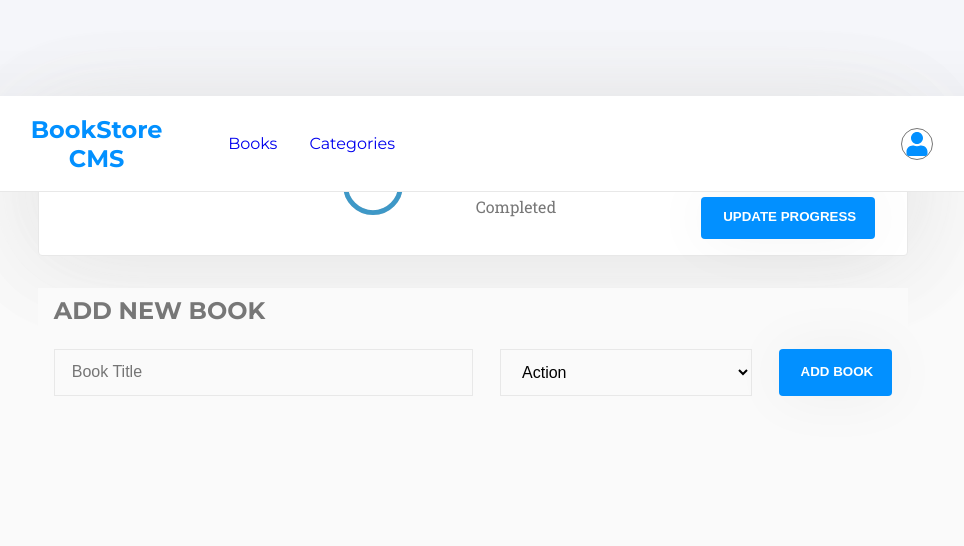
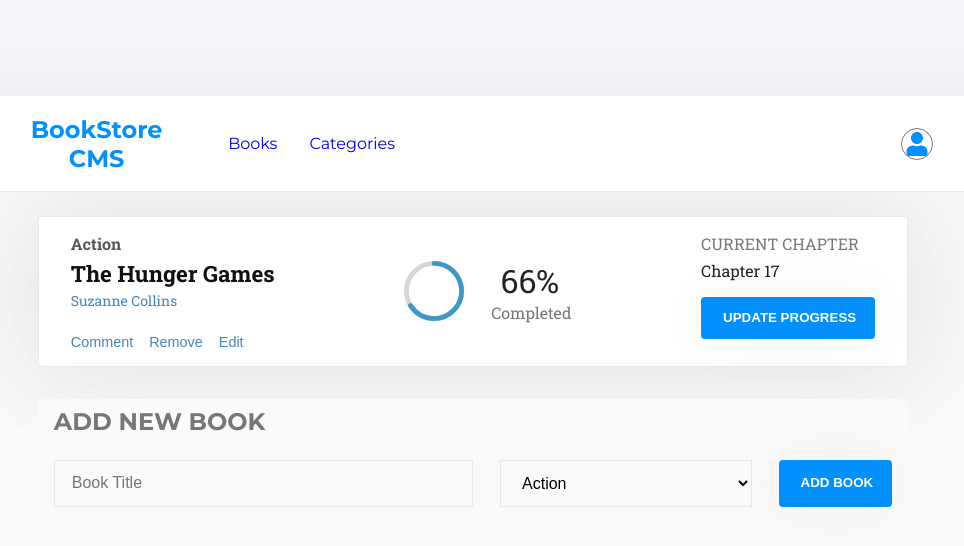
Before and after one commit to mengiefen/book-store-react-redux, a React (Create React App) app: page / in a window 1280 px wide. Shown: the top 546 px of the page, without its empty margins (167-1131 px from the left). Built offline with nearby package versions, Linux system fonts and the light colour scheme.

Commit message:
pass book data to book element

```diff
--- a/src/Pages/Books.jsx
+++ b/src/Pages/Books.jsx
@@ -1,19 +1,27 @@
 import React, { useState } from 'react';
+import styled from 'styled-components';
 import Book from '../components/Book/Book';
 import Form from '../components/Form/Form';
 
+const Wrapper = styled.div`
+  padding: 0;
+  margin-top: 6.5rem;
+`;
+
 const Books = () => {
-  const [book, setBook] = useState([
+  const [books, setBooks] = useState([
     {
       category: 'Action',
       title: 'The Hunger Games',
       author: 'Suzanne Collins',
       progress: 66,
-      id: 1,
+      id: Date.now(),
     },
   ]);
-  const onAddBook = () => {
-    setBook([
+  const onAddBook = (e) => {
+    e.preventDefault();
+    setBooks([
+      ...books,
       {
         category: 'Action',
         title: 'The Hunger Games',
@@ -23,11 +31,16 @@ const Books = () => {
       },
     ]);
   };
+
   return (
-    <div>
-      <Book book={book} />
+    <Wrapper>
+      {books.map((book) => (
+        <div key={book.id} className="book-item">
+          <Book book={book} />
+        </div>
+      ))}
       <Form onAddBook={onAddBook} />
-    </div>
+    </Wrapper>
   );
 };
 
```
